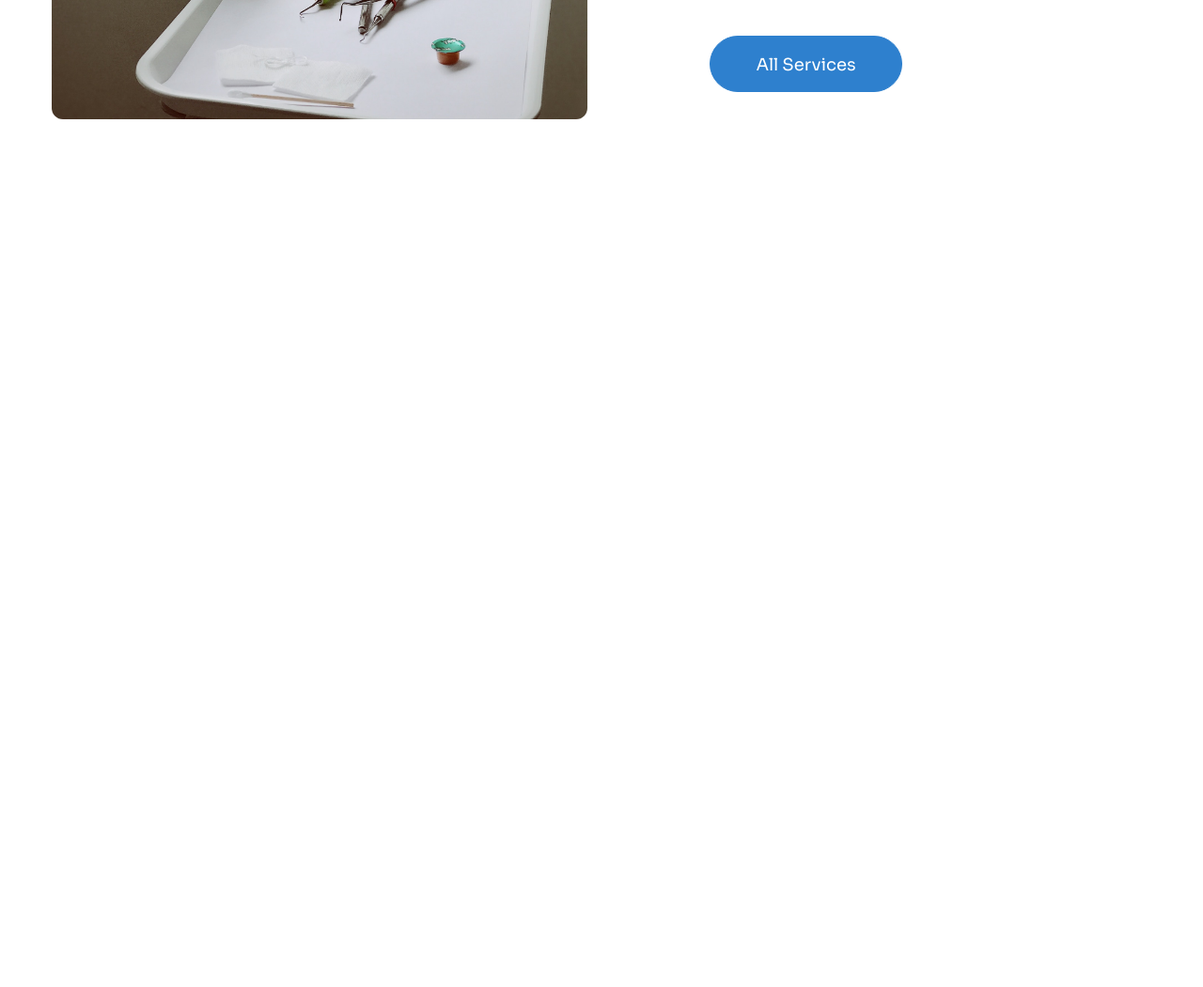
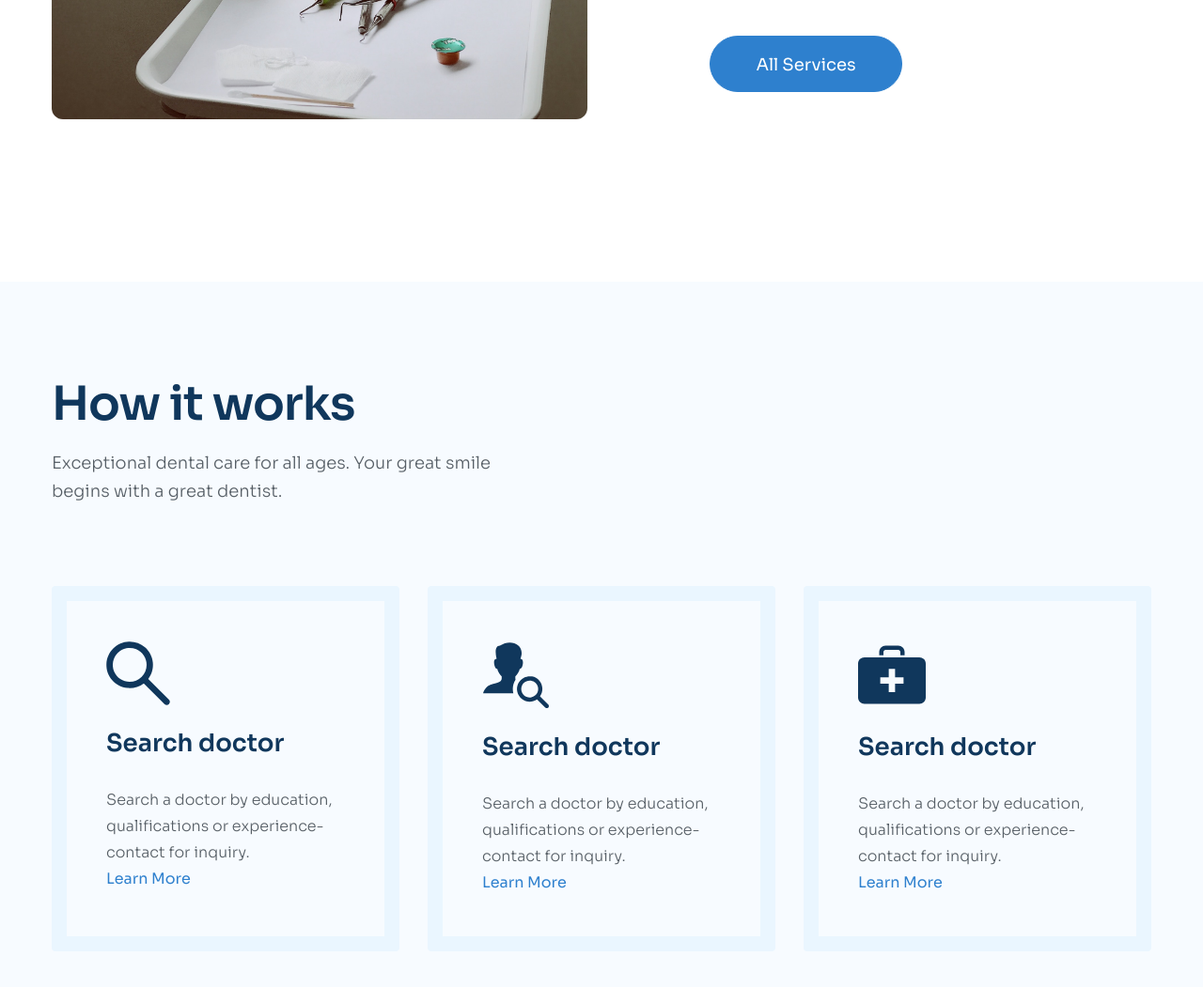
Before and after one commit to khoapnaGH/f8-project-03, a website built with Vite: page index.html in a window 1280 px wide. Shown: the part 1731-2782 px from the top of the page at 94% size. Before the commit the page ends 2031 px from the top, so only its background shows below. Built offline with nearby package versions, Linux system fonts and the light colour scheme.

Commit message:
done works

```diff
--- a/assets/css/common.css
+++ b/assets/css/common.css
@@ -55,6 +55,7 @@ a {
   font-weight: 300;
   font-size: 1.8rem;
   line-height: 1.67;
+  color: #575f66;
 }
 
 .section-heading {
--- /dev/null
+++ b/assets/css/sections/works.css
@@ -0,0 +1,50 @@
+.works {
+  padding: 100px 0;
+  background: #f7fbff;
+}
+
+.works__desc {
+  width: 468px;
+  margin-top: 18px;
+}
+
+.works__list {
+  margin-top: 86px;
+  display: grid;
+  grid-template-columns: repeat(3, 1fr);
+  column-gap: 30px;
+}
+
+.works-item {
+  border: 16px solid #eaf6ff;
+  border-radius: 4px;
+  padding: 43px 42px;
+  transition: 0.25s;
+}
+
+.works-item:hover {
+  border: 16px solid #2e80ce;
+  transform: translateY(-16px);
+}
+
+.works-item__title {
+  margin-top: 20px;
+  font-weight: 600;
+  font-size: 2.6rem;
+  line-height: 1.38;
+  color: var(--header-footer-bg);
+}
+
+.works-item__desc {
+  margin-top: 28px;
+  font-size: 1.6rem;
+  line-height: 1.75;
+}
+
+.works-item__link {
+  margin-top: 18px;
+  font-weight: 400;
+  font-size: 1.6rem;
+  line-height: 1.75;
+  color: #2e80ce;
+}
--- a/assets/css/style.css
+++ b/assets/css/style.css
@@ -7,3 +7,4 @@
 /* sections css file import */
 @import url("./sections/header.css");
 @import url("./sections/service.css");
+@import url("./sections/works.css");
--- a/index.html
+++ b/index.html
@@ -249,6 +249,52 @@
           </div>
         </div>
       </section>
+
+      <section class="works">
+        <div class="container">
+          <div class="works-inner">
+            <h2 class="section-heading works__heading">How it works</h2>
+            <p class="section-desc works__desc">
+              Exceptional dental care for all ages. Your great smile begins with
+              a great dentist.
+            </p>
+            <div class="works__list">
+              <!-- works item 1 -->
+              <div class="works-item">
+                <img src="./assets/icon/work-icon-01.svg" alt="" />
+                <h3 class="works-item__title">Search doctor</h3>
+                <p class="section-desc works-item__desc">
+                  Search a doctor by education, qualifications or
+                  experience-contact for inquiry.
+                </p>
+                <a href="#!" class="works-item__link">Learn More</a>
+              </div>
+
+              <!-- works item 2 -->
+              <div class="works-item">
+                <img src="./assets/icon/work-icon-02.svg" alt="" />
+                <h3 class="works-item__title">Search doctor</h3>
+                <p class="section-desc works-item__desc">
+                  Search a doctor by education, qualifications or
+                  experience-contact for inquiry.
+                </p>
+                <a href="#!" class="works-item__link">Learn More</a>
+              </div>
+
+              <!-- works item 3 -->
+              <div class="works-item">
+                <img src="./assets/icon/work-icon-03.svg" alt="" />
+                <h3 class="works-item__title">Search doctor</h3>
+                <p class="section-desc works-item__desc">
+                  Search a doctor by education, qualifications or
+                  experience-contact for inquiry.
+                </p>
+                <a href="#!" class="works-item__link">Learn More</a>
+              </div>
+            </div>
+          </div>
+        </div>
+      </section>
     </main>
   </body>
 </html>
```
Also changed, not shown: assets/icon/work-icon-01.svg (added), assets/icon/work-icon-02.svg (added), assets/icon/work-icon-03.svg (added).
